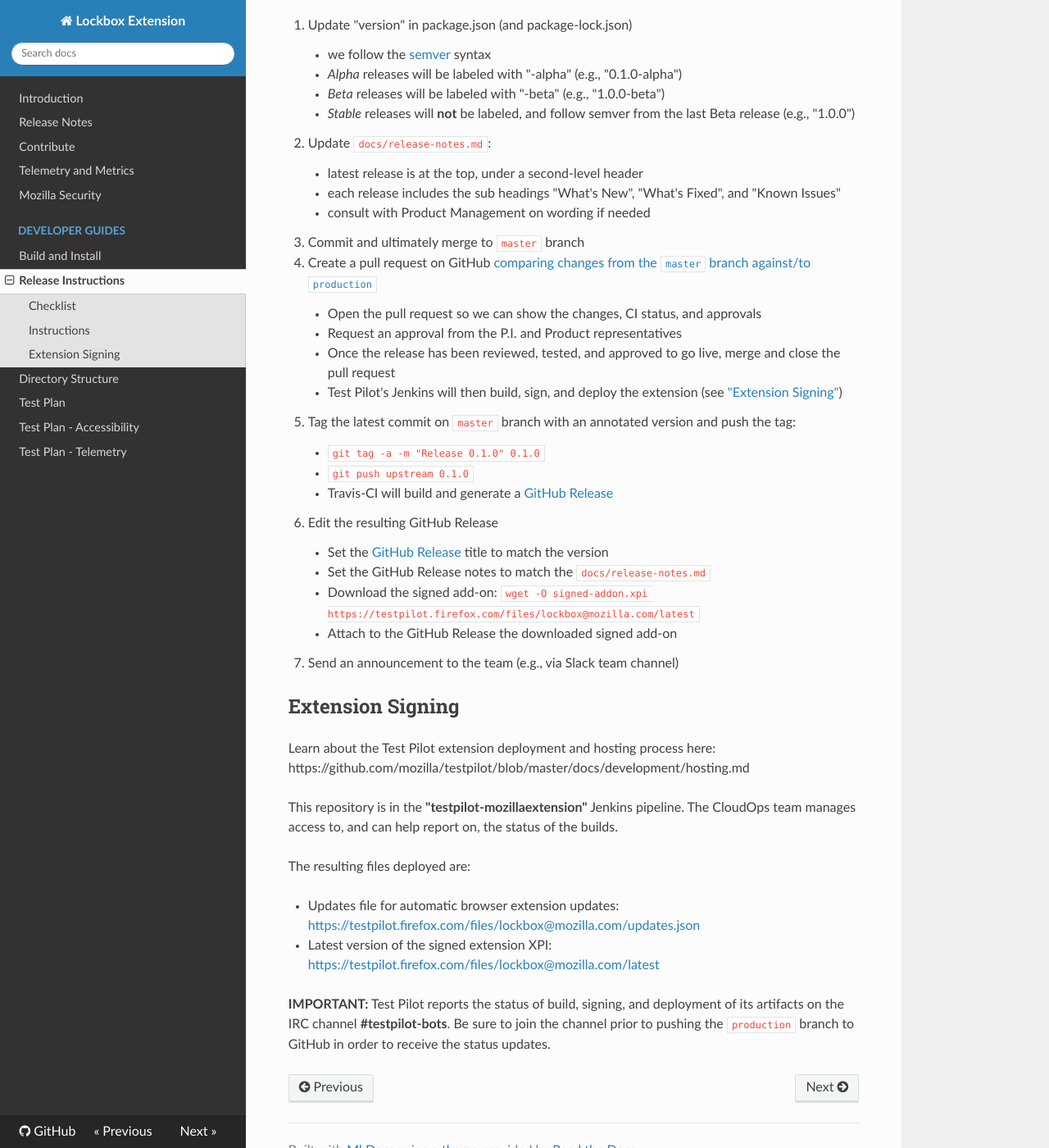
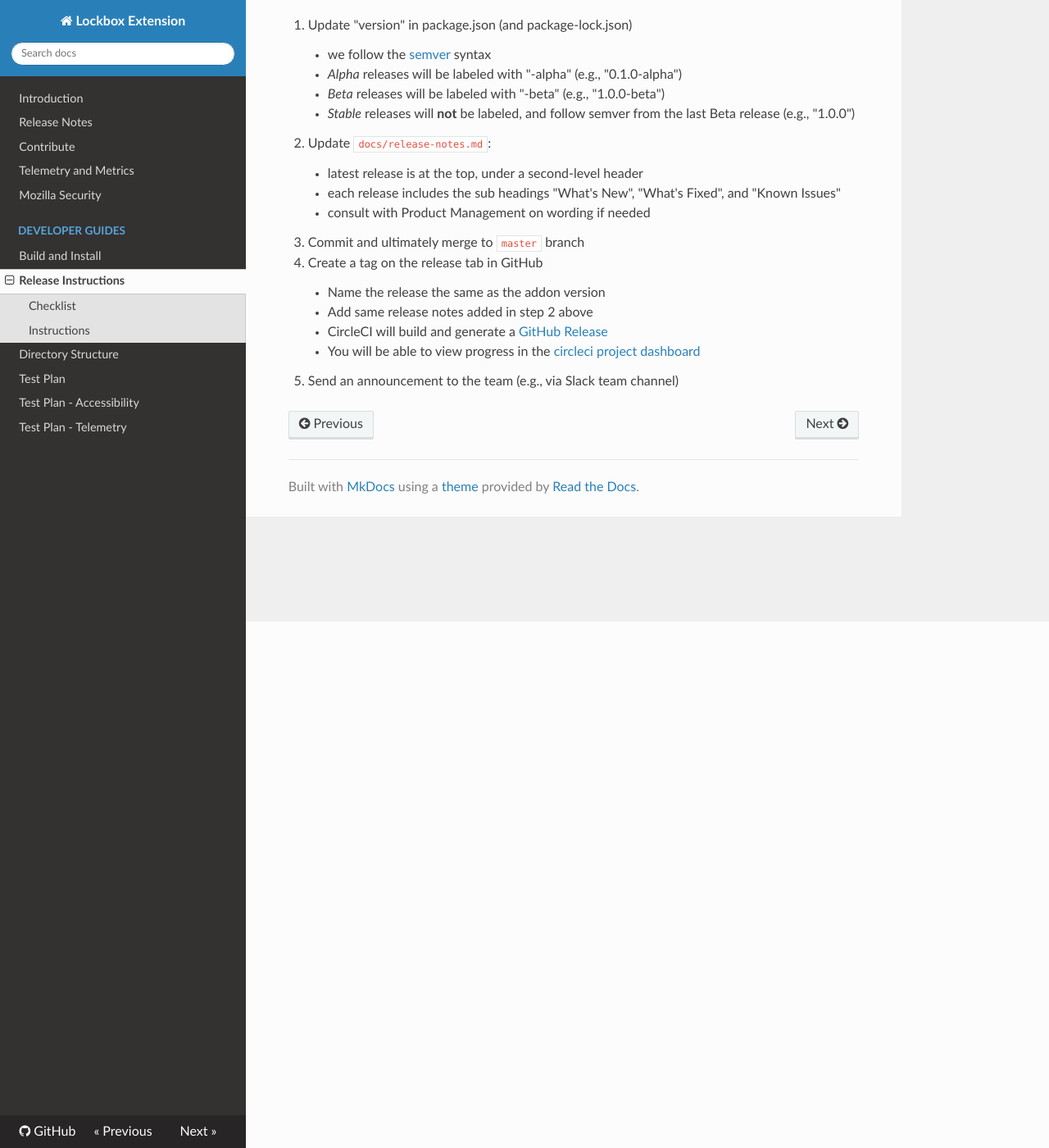
Before and after one commit to mozilla-lockwise/lockwise-addon, an MkDocs documentation site: the page built from docs/developer/releases.md, in a window 1280 px wide and 1400 px high, scrolled down 642 px. Shown: the whole window at 82% size. Built offline with MkDocs 1.6.1, drawn with Linux system fonts in a browser that asks for light colours; nearby versions of some CDN libraries; old or Windows-style settings are respelled for this version of MkDocs; some of the changed text lies outside the part shown.

Commit message:
Update release docs (#149)

```diff
--- a/docs/developer/releases.md
+++ b/docs/developer/releases.md
@@ -14,7 +14,7 @@ Before a release can be made, the following must be done:
 **NOTE:** these instructions assume:
 
 * All of the [checklist items](#checklist) are complete
-* You are an administrator of the project `lockbox-extension`
+* You are an administrator of the project `lockbox-addon`
 * Your local git working copy has a remote named `upstream` pointing to `git@github.com:mozilla-lockbox/lockbox-addon.git`
 
 To generate the next release binary:
@@ -33,43 +33,13 @@ To generate the next release binary:
     * consult with Product Management on wording if needed
 
 3. Commit and ultimately merge to `master` branch
-4. Create a pull request on GitHub [comparing changes from the `master` branch against/to `production`][production-compare]
+4. Create a tag on the release tab in GitHub
 
-    * Open the pull request so we can show the changes, CI status, and approvals
-      * Request an approval from the P.I. and Product representatives
-    * Once the release has been reviewed, tested, and approved to go live, merge and close the pull request
-    * Test Pilot's Jenkins will then build, sign, and deploy the extension (see ["Extension Signing"](#extension-signing))
+    * Name the release the same as the addon version
+    * Add same release notes added in step 2 above
+    * CircleCI will build and generate a [GitHub Release][releases]
+      * You will be able to view progress in the [circleci project dashboard](https://circleci.com/gh/mozilla-lockbox/lockbox-addon)
 
-5. Tag the latest commit on `master` branch with an annotated version and push the tag:
+5. Send an announcement to the team (e.g., via Slack team channel)
 
-    * `git tag -a -m "Release 0.1.0" 0.1.0`
-    * `git push upstream 0.1.0`
-    * Travis-CI will build and generate a [GitHub Release][releases]
-
-6. Edit the resulting GitHub Release
-
-    * Set the [GitHub Release][releases] title to match the version
-    * Set the GitHub Release notes to match the `docs/release-notes.md`
-    * Download the signed add-on: `wget -O signed-addon.xpi https://testpilot.firefox.com/files/lockbox@mozilla.com/latest`
-    * Attach to the GitHub Release the downloaded signed add-on
-
-7. Send an announcement to the team (e.g., via Slack team channel)
-
-## Extension Signing
-
-Learn about the Test Pilot extension deployment and hosting process here:
-https://github.com/mozilla/testpilot/blob/master/docs/development/hosting.md
-
-This repository is in the **"testpilot-mozillaextension"** Jenkins pipeline.
-The CloudOps team manages access to, and can help report on, the status of the
-builds.
-
-The resulting files deployed are:
-
-- Updates file for automatic browser extension updates: [https://testpilot.firefox.com/files/lockbox@mozilla.com/updates.json](https://testpilot.firefox.com/files/lockbox@mozilla.com/updates.json)
-- Latest version of the signed extension XPI: [https://testpilot.firefox.com/files/lockbox@mozilla.com/latest](https://testpilot.firefox.com/files/lockbox@mozilla.com/latest)
-
-**IMPORTANT:** Test Pilot reports the status of build, signing, and deployment of its artifacts on the IRC channel **#testpilot-bots**.  Be sure to join the channel prior to pushing the `production` branch to GitHub in order to receive the status updates.
-
-[production-compare]: https://github.com/mozilla-lockbox/lockbox-addon/compare/production...master
 [releases]: https://github.com/mozilla-lockbox/lockbox-addon/releases
```
